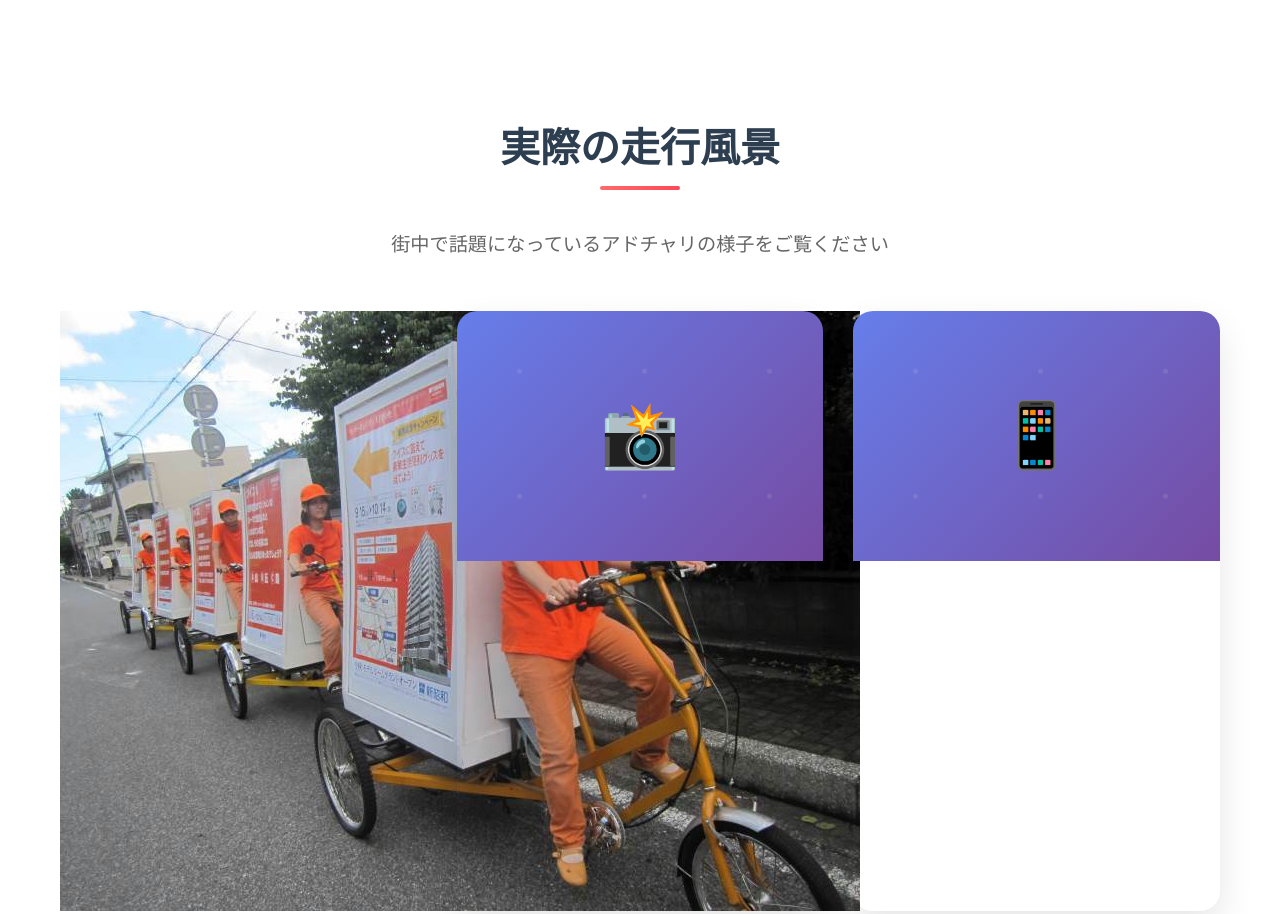
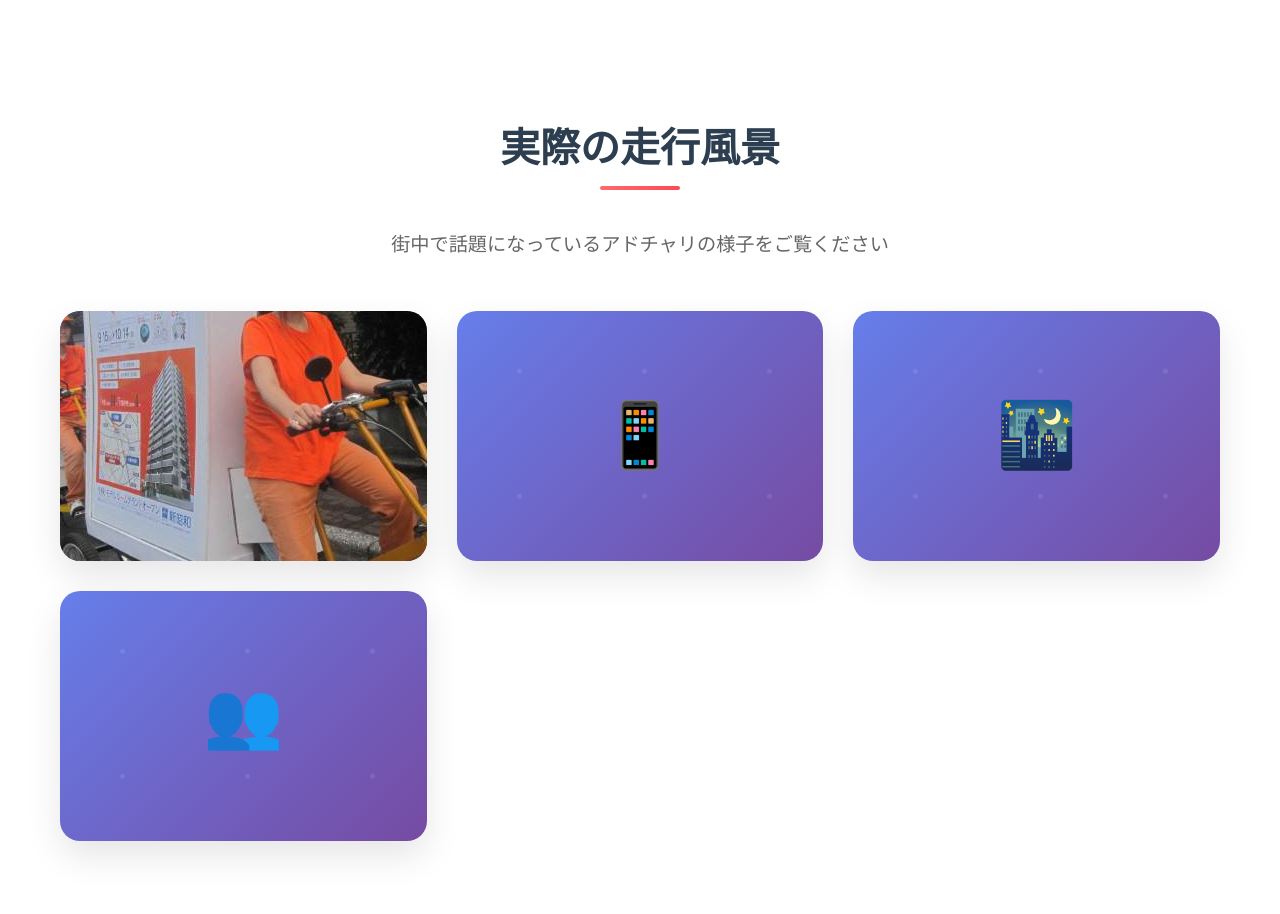
Before and after one commit to OOISHITATSUKI/adchariLP, a plain HTML site: page index.html in a window 1280 px wide. Shown: the part 4600-5514 px from the top of the page. Drawn offline with Linux system fonts and the light colour scheme.

Commit message:
Update index.html

```diff
--- a/index.html
+++ b/index.html
@@ -962,9 +962,8 @@
                 街中で話題になっているアドチャリの様子をご覧ください
             </p>
             <div class="photo-grid">
-                        <img src="picture/1-2-3のコピー.jpeg">
                 <div class="photo-item">
-                    <div class="photo-placeholder">
+                    <div class="photo-placeholder"><img src="picture/1-2-3のコピー.jpeg">
                         📸
                     </div>
                     <div class="photo-caption">
```
